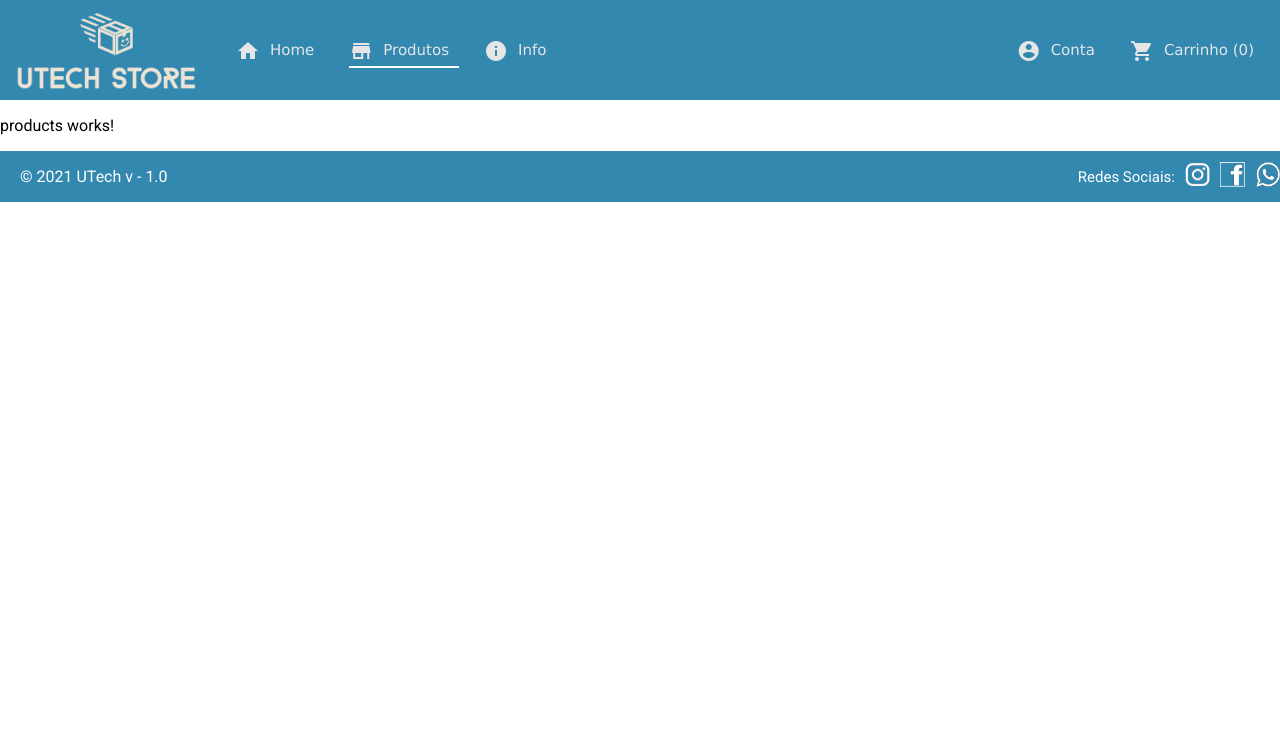
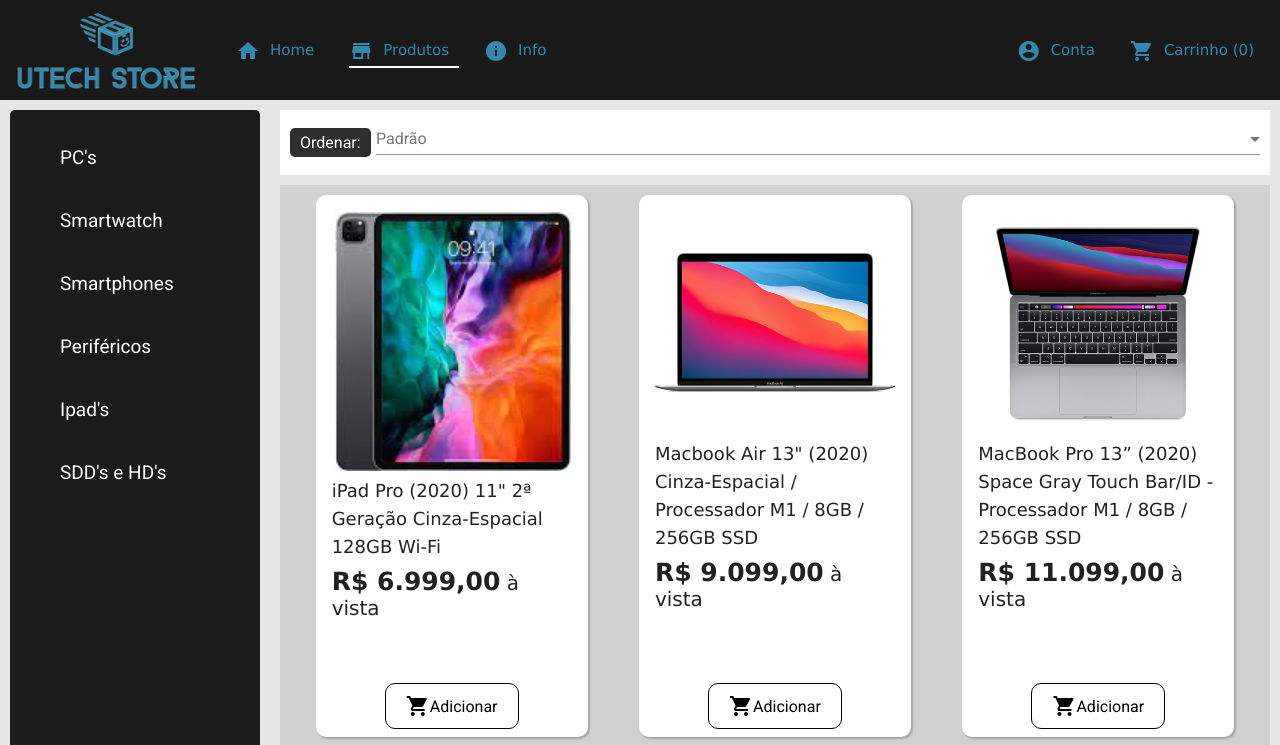
Before and after one commit to HenriqueAmorim20/utech_website, an Angular app: page /products in a window 1280 px wide. Shown: the top 745 px of the page. Built offline with nearby package versions, Linux system fonts and the light colour scheme.

Commit message:
Product page done and responsive to mobile and pc

```diff
--- a/src/app/@shared/product-card/product-card.component.scss
+++ b/src/app/@shared/product-card/product-card.component.scss
@@ -6,7 +6,7 @@
 .card {
   border-radius: 10px;
   box-shadow: 1.5px 1.5px 1.5px 0.5px rgba(0, 0, 0, 0.205);
-  max-width: 260px;
+  max-width: 240px;
   min-width: 240px;
   min-height: 510px;
   max-height: 510px;
--- a/src/app/home/home.component.html
+++ b/src/app/home/home.component.html
@@ -14,8 +14,10 @@
     <div class="border"></div>
   </div>
   <div style="display: flex; flex-flow: row wrap;">
-    <div class="card" *ngFor="let product of recommended">
-      <app-product-card [product] = "product"></app-product-card>
+    <div  *ngFor="let product of recommended" style="display: flex;margin: auto; margin-top: 20px;">
+      <div style="position: relative; float:left; min-width:10px"></div>
+      <app-product-card [product]="product"></app-product-card>
+      <div style="position: relative; float:right;min-width:10px"></div>
     </div>
   </div>
 </div>
@@ -25,8 +27,10 @@
     <div class="border"></div>
   </div>
   <div style="display: flex; flex-flow: row wrap;">
-    <div  class="card" *ngFor="let product of news">
-      <app-product-card [product] = "product"></app-product-card>
+    <div  *ngFor="let product of news" style="display: flex;margin: auto; margin-top: 20px;">
+      <div style="position: relative; float:left; min-width:10px"></div>
+      <app-product-card [product]="product"></app-product-card>
+      <div style="position: relative; float:right;min-width:10px"></div>
     </div>
   </div>
 </div>
--- a/src/app/home/home.component.scss
+++ b/src/app/home/home.component.scss
@@ -41,7 +41,3 @@
   margin-left: 5px;
   background-color: black;
 }
- .card {
-   margin: auto;
-   margin-top: 30px;
- }
--- a/src/app/layout/navbar/navbar.component.html
+++ b/src/app/layout/navbar/navbar.component.html
@@ -1,6 +1,6 @@
 <mat-toolbar class="navbar">
 
-  <img src="assets/logos/logo.png" class="logo" (click)="navigate('home')"/>
+  <img src="assets/logos/logo2.png" class="logo" (click)="navigate('home')"/>
 
   <div *ngIf="innerWidth > 850" class="nav">
 
--- a/src/app/layout/navbar/navbar.component.scss
+++ b/src/app/layout/navbar/navbar.component.scss
@@ -1,5 +1,5 @@
 .navbar {
-  background: #3288af;
+  background: rgb(25 , 25, 25);
   height: 100px;
   width: 100%;
   display: flex;
@@ -16,7 +16,7 @@
 
 .menuIcon {
   cursor: pointer;
-  color: #e6e6e6;
+  color: #3288af;
   display: block;
 }
 
@@ -26,7 +26,7 @@
   align-items: center;
   margin-left: 25px;
   font-size: 15px;
-  color: #e6e6e6;
+  color: #3288af;
   font-family:'Lucida Sans', 'Lucida Sans Regular', 'Lucida Grande', 'Lucida Sans Unicode', Geneva, Verdana, sans-serif;
   max-height: 100%;
 }
@@ -37,9 +37,10 @@
 
 .menuItem2 {
   font-size: 15px;
-  color: #e6e6e6;
+  color: white;
   font-family:'Lucida Sans', 'Lucida Sans Regular', 'Lucida Grande', 'Lucida Sans Unicode', Geneva, Verdana, sans-serif;
 }
+
 
 .spacer {
   flex: 1 1 auto;
@@ -67,5 +68,5 @@
 ::ng-deep .dropDown {
   margin-top: 36px;
   margin-left: -100px;
-  background-color:#3288af;
+  background-color:rgba(0, 0, 0, 0.904);
 }
--- a/src/app/pages/account/account.component.scss
+++ b/src/app/pages/account/account.component.scss
@@ -1,7 +1,5 @@
 .main {
-  background-image: url("../../../assets/bg.jpg");
-  background-repeat: no-repeat;
-  background-size: cover;
+  background-color: #e6e6e6;
   display: flex;
   flex-flow: row wrap;
   width: 100%;
--- a/src/app/pages/products/products.component.html
+++ b/src/app/pages/products/products.component.html
@@ -1 +1,45 @@
-<p>products works!</p>
+<div class="main">
+  <div *ngIf="innerWidth > 850" class="leftDiv">
+    <ul>
+      <li>PC's</li>
+      <li>Smartwatch</li>
+      <li>Smartphones</li>
+      <li>Periféricos</li>
+      <li>Ipad's</li>
+      <li>SDD's e HD's</li>
+    </ul>
+  </div>
+  <div class="rightDiv">
+    <div *ngIf="innerWidth < 851">
+      <mat-tab-group>
+        <mat-tab label="PC's"></mat-tab>
+        <mat-tab label="Smartwatch"></mat-tab>
+        <mat-tab label="Smartphones"></mat-tab>
+        <mat-tab label="Periféricos"></mat-tab>
+        <mat-tab label="Ipad's"></mat-tab>
+        <mat-tab label="SDD's e HD's"></mat-tab>
+      </mat-tab-group>
+    </div>
+    <div class="top">
+      <div style="background-color: rgba(0, 0, 0, 0.815); border-radius: 5px; padding-top: 5px; padding-bottom: 5px;">
+        <span style="padding: 10px; color:white;">Ordenar:</span>
+      </div>
+      <mat-form-field style="width: 100%; margin-left: 5px;">
+        <mat-label>Padrão</mat-label>
+        <select matNativeControl [value]="sort">
+          <option value="a-z">Nome de A-Z</option>
+          <option value="z-a">Nome de Z-A</option>
+          <option value="priceLower">Preço (menor para maior)</option>
+          <option value="priceHigher">Preço (maior para menor)</option>
+        </select>
+      </mat-form-field>
+    </div>
+    <div class="bottom">
+      <div  *ngFor="let product of products" style="display: flex;margin: auto; margin-bottom: 10px;">
+        <div style="position: relative; float:left; min-width:10px"></div>
+        <app-product-card [product]="product"></app-product-card>
+        <div style="position: relative; float:right;min-width:10px"></div>
+      </div>
+    </div>
+  </div>
+</div>
--- a/src/app/pages/products/products.component.scss
+++ b/src/app/pages/products/products.component.scss
@@ -0,0 +1,75 @@
+.main {
+  display: flex;
+  background-color: #e6e6e6;
+}
+
+.leftDiv {
+  min-width: 250px;
+  min-height: 430px;
+  margin: 10px;
+  border-radius: 5px;
+  background-color: rgba(0, 0, 0, 0.884);
+  color: white;
+}
+
+ul {
+  height: 100%;
+  width: 100%;
+  margin-left: -30px;
+}
+
+li {
+  display: flex;
+  font-size: 19px;
+  padding: 20px ;
+  padding-left: 40px;
+  padding-right: 40px;
+  cursor: pointer;
+  list-style: none;
+}
+
+li:hover {
+  transition: 1s linear ease;
+  font-size: 22px;
+  color: #3288af;
+}
+
+.rightDiv {
+  width: 100%;
+}
+
+.top {
+  display: flex;
+  align-items: center;
+  margin: 10px;
+  background-color: white;
+  padding-left: 10px;
+  padding-right: 10px;
+}
+
+.bottom {
+  display: flex;
+  flex-flow: row wrap;
+  margin: 10px;
+  background-color: rgba(0, 0, 0, 0.089);
+  padding: 10px;
+}
+
+
+::ng-deep .mat-tab-group {
+  background-color: rgba(25, 25, 25);
+}
+
+::ng-deep .mat-tab-label {
+  color: #6b6b6b;
+  font-family:'Lucida Sans', 'Lucida Sans Regular', 'Lucida Grande', 'Lucida Sans Unicode', Geneva, Verdana, sans-serif;
+}
+
+::ng-deep .mat-tab-label-active {
+  color: white;
+  font-family:'Lucida Sans', 'Lucida Sans Regular', 'Lucida Grande', 'Lucida Sans Unicode', Geneva, Verdana, sans-serif;
+}
+
+::ng-deep .mat-ink-bar {
+  background-color: #5bcbff !important;
+}
--- a/src/app/pages/products/products.component.ts
+++ b/src/app/pages/products/products.component.ts
@@ -1,15 +1,55 @@
-import { Component, OnInit } from '@angular/core';
+import { Component, OnInit, HostListener } from '@angular/core';
 
 @Component({
   selector: 'app-products',
   templateUrl: './products.component.html',
-  styleUrls: ['./products.component.scss']
+  styleUrls: ['./products.component.scss'],
 })
 export class ProductsComponent implements OnInit {
+
+  sort: any;
+  innerWidth: any;
+  products: any = [
+    {
+      title: 'iPad Pro (2020) 11" 2ª Geração Cinza-Espacial 128GB Wi-Fi',
+      price: "6.999,00",
+      imgSrc: "ipadpro.png",
+      id: "1",
+      category: "ipad"
+    },
+    {
+      title: 'Macbook Air 13" (2020) Cinza-Espacial / Processador M1 / 8GB / 256GB SSD',
+      price: "9.099,00",
+      imgSrc: "macbookair.png",
+      id: "2",
+      category: "pc"
+    },
+    {
+      title: 'MacBook Pro 13” (2020) Space Gray Touch Bar/ID - Processador M1 / 8GB / 256GB SSD',
+      price: "11.099,00",
+      imgSrc: "macbookpro.png",
+      id: "3",
+      category: "pc"
+    },
+    {
+      title: "iPad 8˚Geração Cinza espacial 128GB Wifi",
+      price: "3599,00",
+      imgSrc: "ipad.png",
+      id: "4",
+      category: "ipad"
+    }
+  ]
 
   constructor() { }
 
   ngOnInit(): void {
     localStorage.setItem('currentPage', 'products')
+    this.innerWidth = window.innerWidth
   }
+
+  @HostListener('window: resize', ['$event'])
+  onResize(event:any){
+    this.innerWidth = event.target.innerWidth
+  }
+
 }
```
Also changed, not shown: src/assets/logos/logo2.png.
